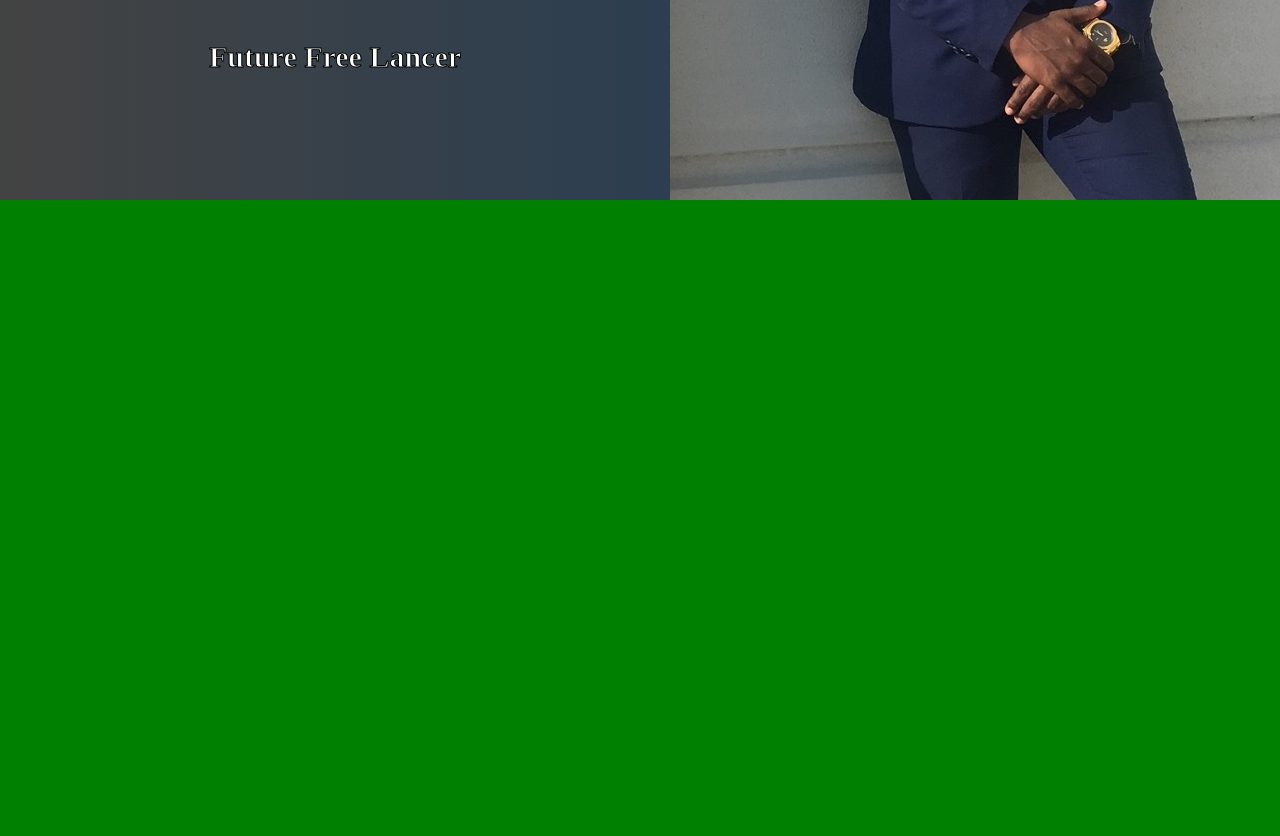
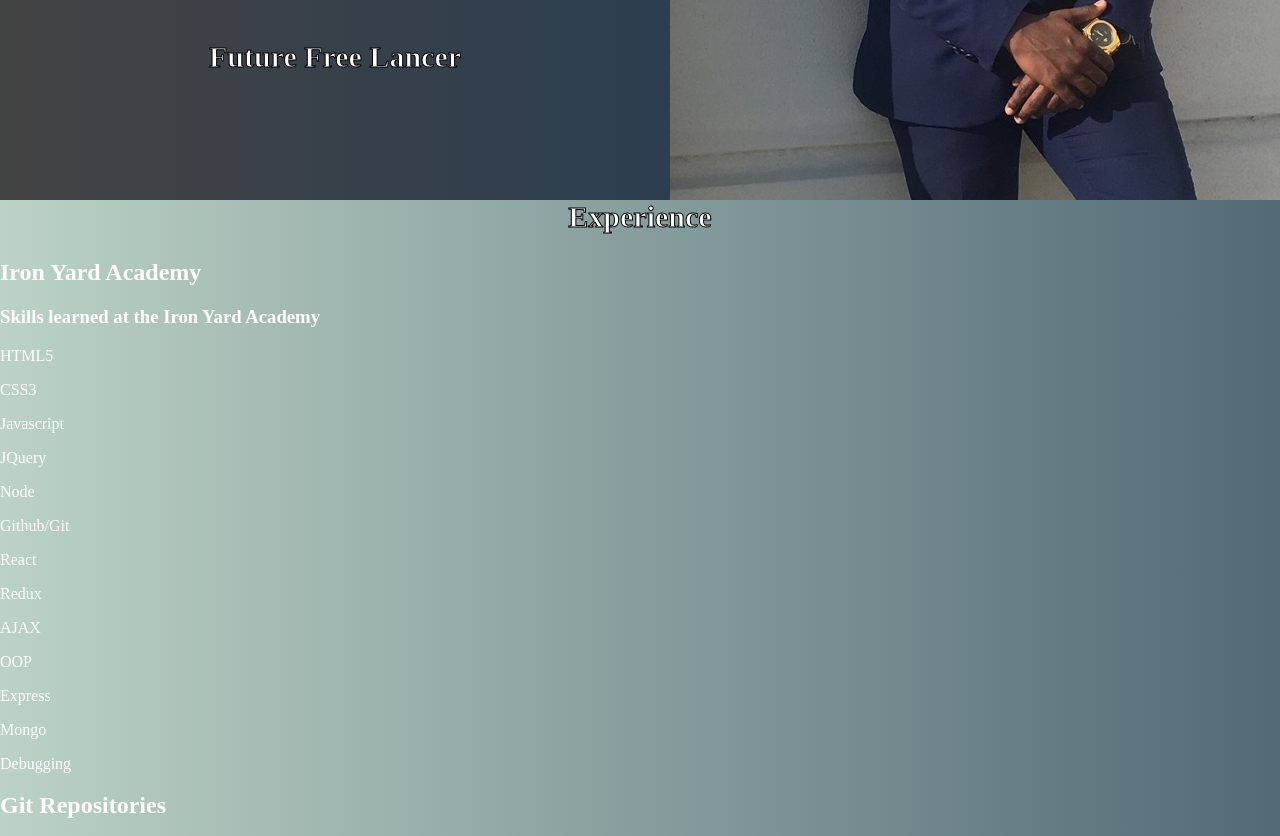
Before and after one commit to Filusmarvin/Filusmarvin.github.io, a PHP site: page / in a window 1280 px wide. Shown: the part 700-1536 px from the top of the page. Run offline with PHP 8.4, Linux system fonts and the light colour scheme; some libraries are stand-ins or nearby versions.

Commit message:
section 2

```diff
--- a/Css.css
+++ b/Css.css
@@ -84,7 +84,7 @@ header a:hover {
 	justify-content: space-between;
 	align-items: center;
 	padding:30px;
-	width: 100%;
+	width: 100a%;
 	height: 740px;
 	-webkit-text-stroke: 1.0px #000000;
 	-webkit-text-fill-color: #FFFFFF;
@@ -135,7 +135,16 @@ header a:hover {
 
 #sect-two{
 	height: 800px;
-	background-color: green;
+	background: linear-gradient(to right, #bbd2c5,#536976);
+}
+
+#experience{
+	padding-top: 0px;
+	margin-top: 0px;
+	text-align: center;
+	font-size: 30px;
+	-webkit-text-stroke: 1.0px #000000;
+	-webkit-text-fill-color: #FFFFFF;
 }
 
 #sect-three{
--- a/index.html
+++ b/index.html
@@ -33,12 +33,34 @@
 			</div>
 		</div>
 		<div class="sect-one-right">
-			<h1 class="mission"> A young Web Developer seeking a position in which I can expand and contribute to an optimal orginazation and write awesome code!</h1>
+			<h1 class="mission"> A young Web Developer seeking a position in which I can expand and contribute to an optimal orginazation and write awesome code!</h11>
 		</div>
 	</section>
 	<section id="sect-two">
 		<div class="sect-">
-
+			<h1 id="experience"> Experience </h1>
+			<div>
+				<h2>Iron Yard Academy</h2>
+				<h3> Skills learned at the Iron Yard Academy</h3>
+				<p> HTML5</p>
+				<p> CSS3</p>
+				<p> Javascript</p>
+				<p> JQuery</p>
+				<p> Node</p>
+				<p> Github/Git</p>
+				<p> React </p>
+				<p> Redux </p>
+				<p> AJAX</p>
+				<p> OOP</p>
+				<p> Express</p>
+				<p> Mongo</p>
+				<p> Debugging </p>
+			</div>
+			<div>
+				<h2> Git Repositories </h2>
+				<a href="https://github.com/Filusmarvin /react-tac-toe"> <img src="./images/"/></a>
+				<a href="https://github.com/Filusmarvin ?tab=repositories"> View More</a>
+			</div>
 		</div>
 	</section>
 
--- a/javascript.js
+++ b/javascript.js
@@ -54,15 +54,19 @@ $(document).ready(setTimeout(function(){
 
 $(document).ready(setTimeout(function(){
 	$('.school').show();
-	console.log('ran')
+	console.log('ran');
 },3000));
 
 $(document).ready(setTimeout(function(){
 	$('.camp').show();
-	console.log('ran')
+	console.log('ran');
 },4000));
 $(document).ready(setTimeout(function(){
 
 	$('.future').show();
-	console.log('ran')
+	console.log('ran');
 },5000));
+
+$(document).ready(setInterval(function () {
+	// alert('hello world');
+},3000))
```
